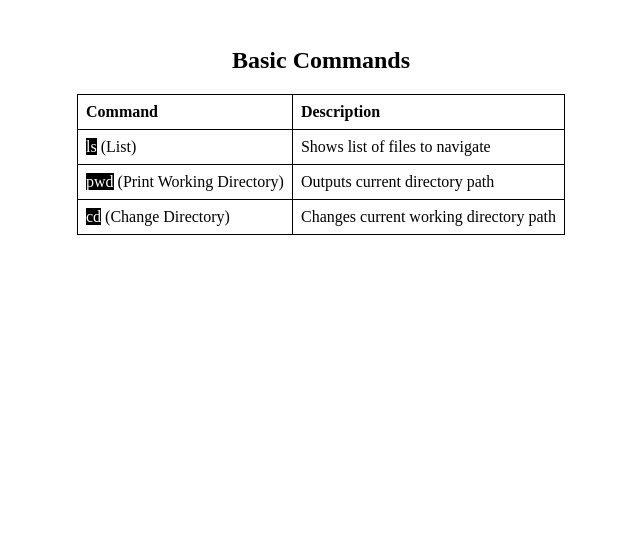
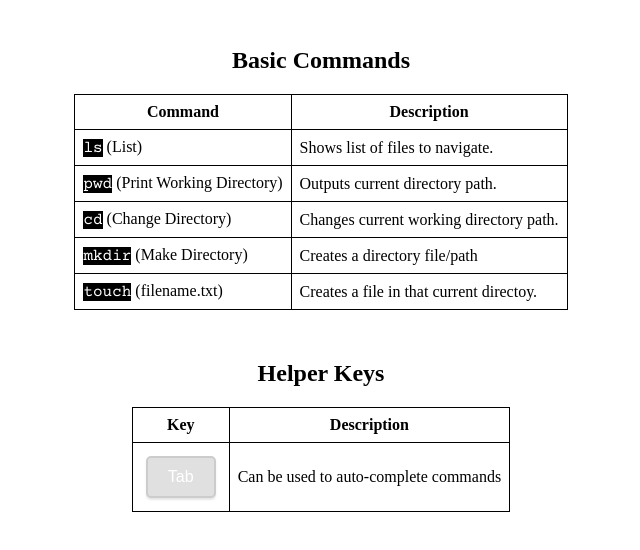
Before and after one commit to VinSevilla/challenge-projects, a plain HTML site: page Command-Line-Cheat-Sheet/index.html in a window 1280 px wide. Shown: the part 60-610 px from the top of the page, without its empty margins (319-959 px from the left). Drawn offline with nearby package versions, Linux system fonts and the light colour scheme.

Commit message:
add Helper Keys table

```diff
--- a/Command-Line-Cheat-Sheet/css/styles.css
+++ b/Command-Line-Cheat-Sheet/css/styles.css
@@ -32,4 +32,22 @@ h2{
 span{
     background-color: black;
     color: white;
+    font-family: "Courier Prime", sans-serif;
 }
+
+.command-table th{
+    text-align: center;
+}
+
+.helper-key{
+    display: inline-block;
+    padding: 10px 20px;
+    margin: 5px;
+    font-size: 16px;
+    font-family: Arial, sans-serif;
+    background-color: #e0e0e0;
+    border: 2px solid #ccc;
+    border-radius: 5px;
+    box-shadow: 0 2px 2px rgba(0, 0, 0, 0.1);
+    text-align: center;
+}
--- a/Command-Line-Cheat-Sheet/index.html
+++ b/Command-Line-Cheat-Sheet/index.html
@@ -26,19 +26,45 @@
             <tbody>
                 <tr>
                     <td><span>ls</span> (List)</td>
-                    <td>Shows list of files to navigate</td>
+                    <td>Shows list of files to navigate.</td>
                 </tr>
                 <tr>
                     <td><span>pwd</span> (Print Working Directory)</td>
-                    <td>Outputs current directory path</td>
+                    <td>Outputs current directory path.</td>
                 </tr>
                 <tr>
                     <td><span>cd</span> (Change Directory)</td>
-                    <td>Changes current working directory path</td>
+                    <td>Changes current working directory path.</td>
+                </tr>
+                <tr>
+                    <td><span>mkdir</span> (Make Directory)</td>
+                    <td>Creates a directory file/path</td>
+                </tr>
+                <tr>
+                    <td><span>touch</span> (filename.txt)</td>
+                    <td>Creates a file in that current directoy.</td>
                 </tr>
             </tbody>
         </table>
 
+        <div class="helper-commands">
+            <h2>Helper Keys</h2>
+            <table class = "command-table">
+                <thead>
+                    <tr>
+                        <th scope="col">Key</th>
+                        <th scope="col">Description</th>
+                    </tr>
+                </thead>
+                <tbody>
+                    <tr>
+                        <td><span class = "helper-key">Tab</span></td>
+                        <td>Can be used to auto-complete commands</td>
+                    </tr>
+                </tbody>
+            </table>
+
+
     </div>
 </body>
 </html>
```
